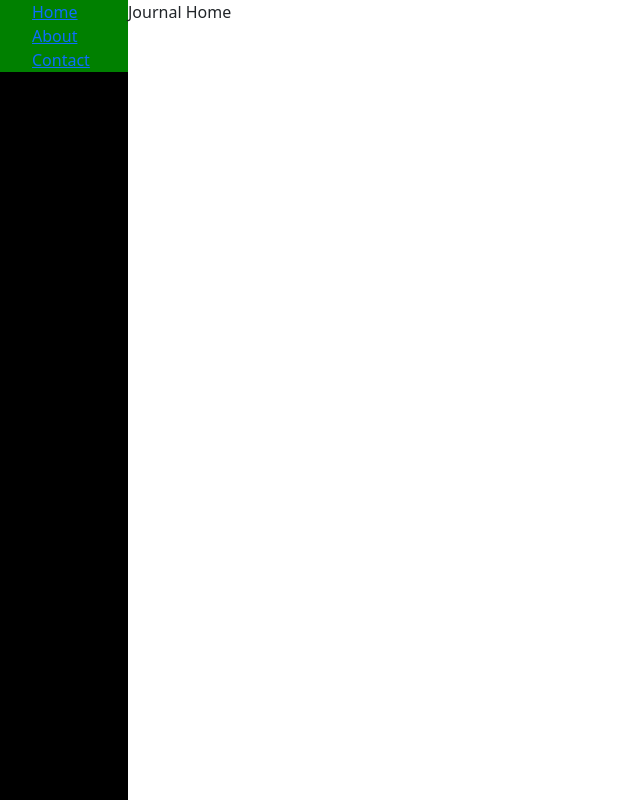
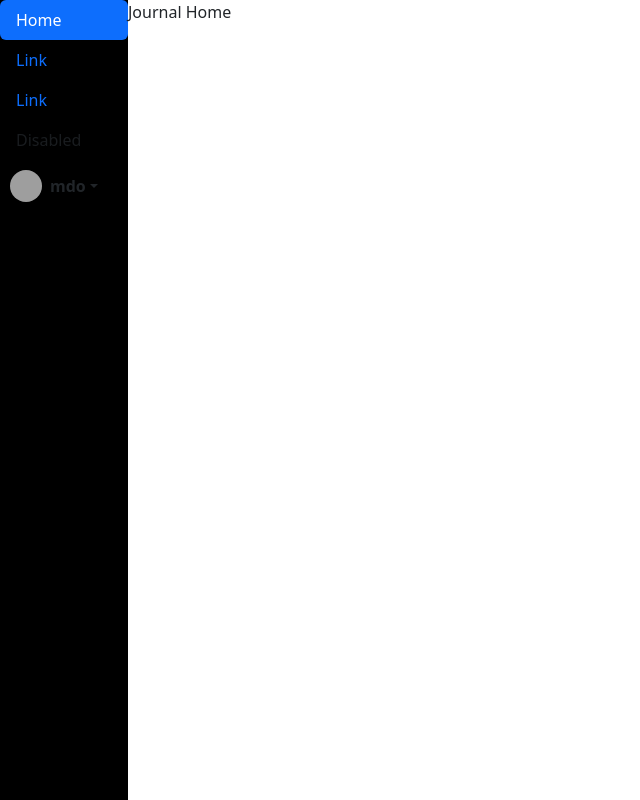
Before and after one commit to Darienspider/Thrivehub, a Django app: page / in a window 1280 px wide. Shown: the whole page, without its empty margins (0-640 px from the left). Run offline with Django 5.2, Linux system fonts and the light colour scheme; some libraries are stand-ins or nearby versions; grey boxes are pictures that could not be loaded.

Commit message:
Managing css file to implement bootstrap pills.

```diff
--- a/static/css/navigation.css
+++ b/static/css/navigation.css
@@ -4,21 +4,8 @@
     background-color: black;
     display: block;
 }
-#nav_links {
-    height:60%;
-    width:100%;
-    display: block;
-    justify-content: space-evenly;
+#dropdownUser2 {
+    margin-top: auto;
+    padding: 10px;
+    color: white;
 }
-#nav_links ul {
-    list-style-type: none;
-    justify-content: space-between;
-    display: block;
-    background-color: green;
-
-}
-#nav_links ul a {
-    justify-content: space-evenly;
-
-    display: block;
-}
--- a/templates/navigation.html
+++ b/templates/navigation.html
@@ -1,11 +1,22 @@
 {% load static %}
 <link rel="stylesheet" type="text/css" href="{% static 'css/navigation.css' %}">
-<div id="navigation">
-    <div id="nav_links">
-        <ul>
-            <a href="#">Home</a>
-            <a href="#">About</a>
-            <a href="#">Contact</a>
-        </ul>
-    </div>
+<div id = "navigation">
+    <ul class="nav flex-column nav-pills">
+        <li class="nav-item">
+        <a class="nav-link active" aria-current="page" href="#">Home</a>
+        </li>
+        <li class="nav-item">
+        <a class="nav-link" href="#">Link</a>
+        </li>
+        <li class="nav-item">
+        <a class="nav-link" href="#">Link</a>
+        </li>
+        <li class="nav-item">
+        <a class="nav-link disabled" aria-disabled="true">Disabled</a>
+        </li>
+    </ul>
+    <a href="#" class="d-flex align-items-center link-dark text-decoration-none dropdown-toggle" id="dropdownUser2" data-bs-toggle="dropdown" aria-expanded="false">
+        <img src="https://github.com/mdo.png" alt="" width="32" height="32" class="rounded-circle me-2">
+        <strong>mdo</strong>
+    </a>
 </div>
```
